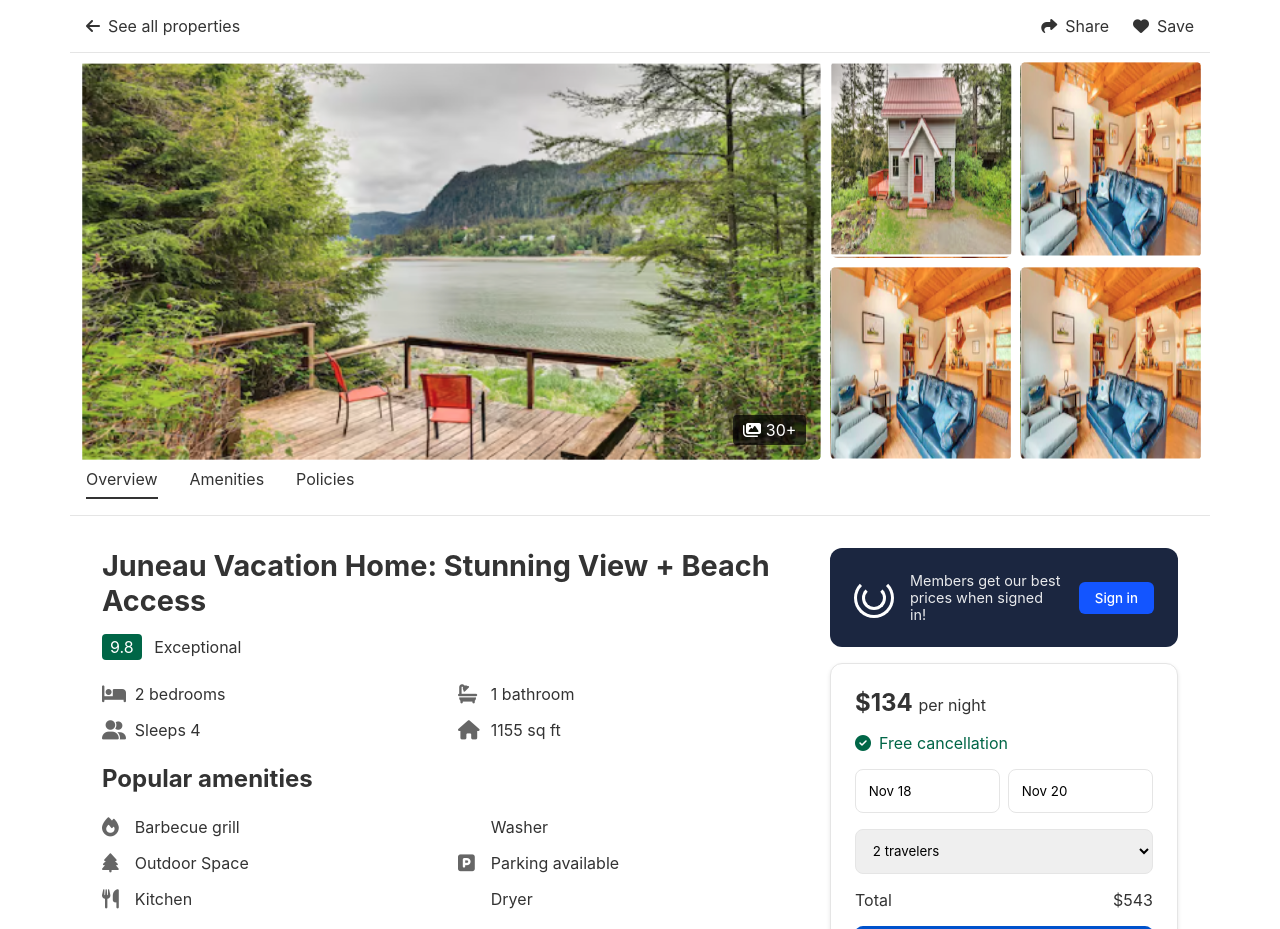
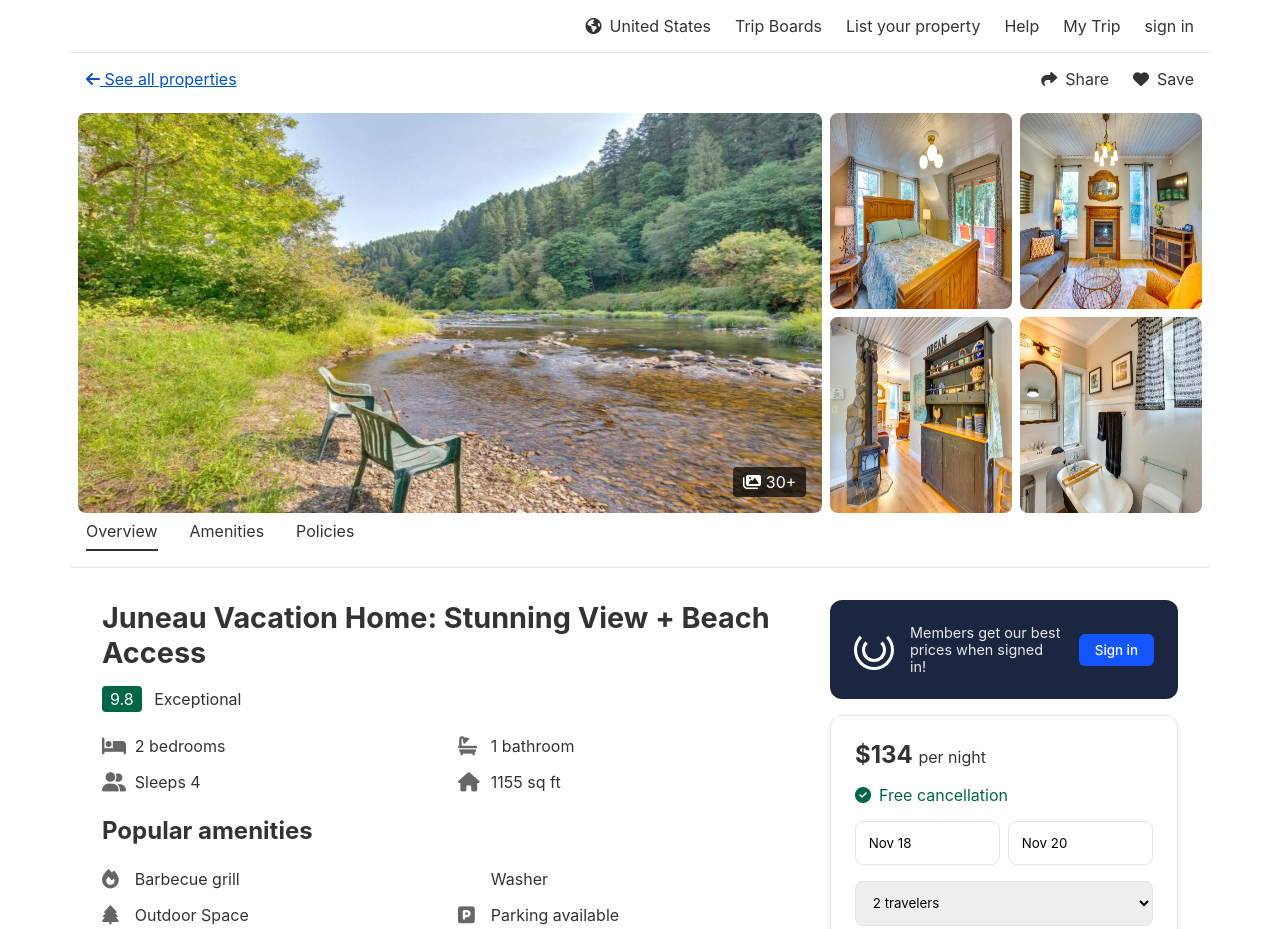
Before and after one commit to Marjia029/HTML_CSS_Assignment, a plain HTML site: page index.html in a window 1280 px wide. Shown: the top 929 px of the page. Drawn offline with Linux system fonts and the light colour scheme.

Commit message:
5th commit

```diff
--- a/index.html
+++ b/index.html
@@ -9,7 +9,18 @@
 </head>
 <body>
     <header>
-        <a href="#" class="back-link">
+        <div class="nav-links">
+            <a href="#"><i class="fas fa-globe-americas"></i>United States</a>
+            <a href="#">Trip Boards</a>
+            <a href="#">List your property</a>
+            <a href="#">Help</a>
+            <a href="#">My Trip</a>
+            <a href="#">sign in</a>
+        </div>
+    </header>
+
+    <div class ="some-link">
+        <a href="#" id="back-link">
             <i class="fas fa-arrow-left"></i>
             See all properties
         </a>
@@ -17,21 +28,21 @@
             <a href="#"><i class="fas fa-share"></i> Share</a>
             <a href="#"><i class="fas fa-heart"></i> Save</a>
         </div>
-    </header>
+    </div>
 
     <div class="image-gallery">
         <div class="main-image">
-            <img src="./assets/pic1.png" alt="Deck view of lake">
+            <img src="./assets/exter2.jpg" alt="Deck view of lake">
             <div class="image-count">
                 <i class="fas fa-images"></i>
                 30+
             </div>
         </div>
         <div class="thumbnail-grid">
-            <img src="./assets/pic2.png" alt="House exterior">
-            <img src="./assets/pic3.png" alt="Living room">
-            <img src="./assets/pic3.png" alt="Interior view">
-            <img src="./assets/pic3.png" alt="Another interior view">
+            <img src="/assets/living.jpg" alt="House exterior">
+            <img src="./assets/living2.jpg" alt="Living room">
+            <img src="./assets/kitchen.jpg" alt="Interior view">
+            <img src="./assets/bath.jpg" alt="Another interior view">
         </div>
     </div>
 
--- a/styles.css
+++ b/styles.css
@@ -15,14 +15,33 @@ header {
     border-bottom: 1px solid #e5e5e5;
     display: flex;
     justify-content: space-between;
-    align-items: center;
+    align-items: flex-end;
+
 }
 
 .nav-links {
     display: flex;
     gap: 1.5rem;
+    margin-left: auto;
 }
 
+.some-link {
+    padding: 1rem;
+    display: flex;
+    justify-content: space-between;
+    align-items: center;
+
+}
+
+#back-link{
+    color: #0052CC;
+}
+
+.nav-links {
+    display: flex;
+    gap: 1.5rem;
+    margin-left: auto;
+}
 .nav-links a {
     text-decoration: none;
     color: #333;
@@ -83,7 +102,7 @@ header {
 
 
 .thumbnail-grid img:hover {
-    transform: scale(1.5);
+    transform: scale(1.3);
 }
 
 .image-gallery img {
@@ -253,7 +272,7 @@ header {
     margin-top: 1rem;
     display: grid;
     grid-template-columns: repeat(2, 1fr); /* Creates 2 equal columns */
-    gap: 2px;
+    gap: 2rem;
 }
 
 .map-image{
@@ -266,7 +285,7 @@ header {
 .map-container img {
     width: 100%;
     border-radius: 10px;
-    justify-content: space-between;
+
 }
 
 
@@ -275,7 +294,7 @@ header {
     /* margin-top: 1rem; */
     justify-content: center;
     align-items: center;
-    padding: 0 2rem;
+
 }
 
 .location-item {
```
Also changed, not shown: assets/bath.jpg (added), assets/exter.jpg (added), assets/exter2.jpg (added), assets/kitchen.jpg (added), assets/living.jpg (added), assets/living2.jpg (added).
